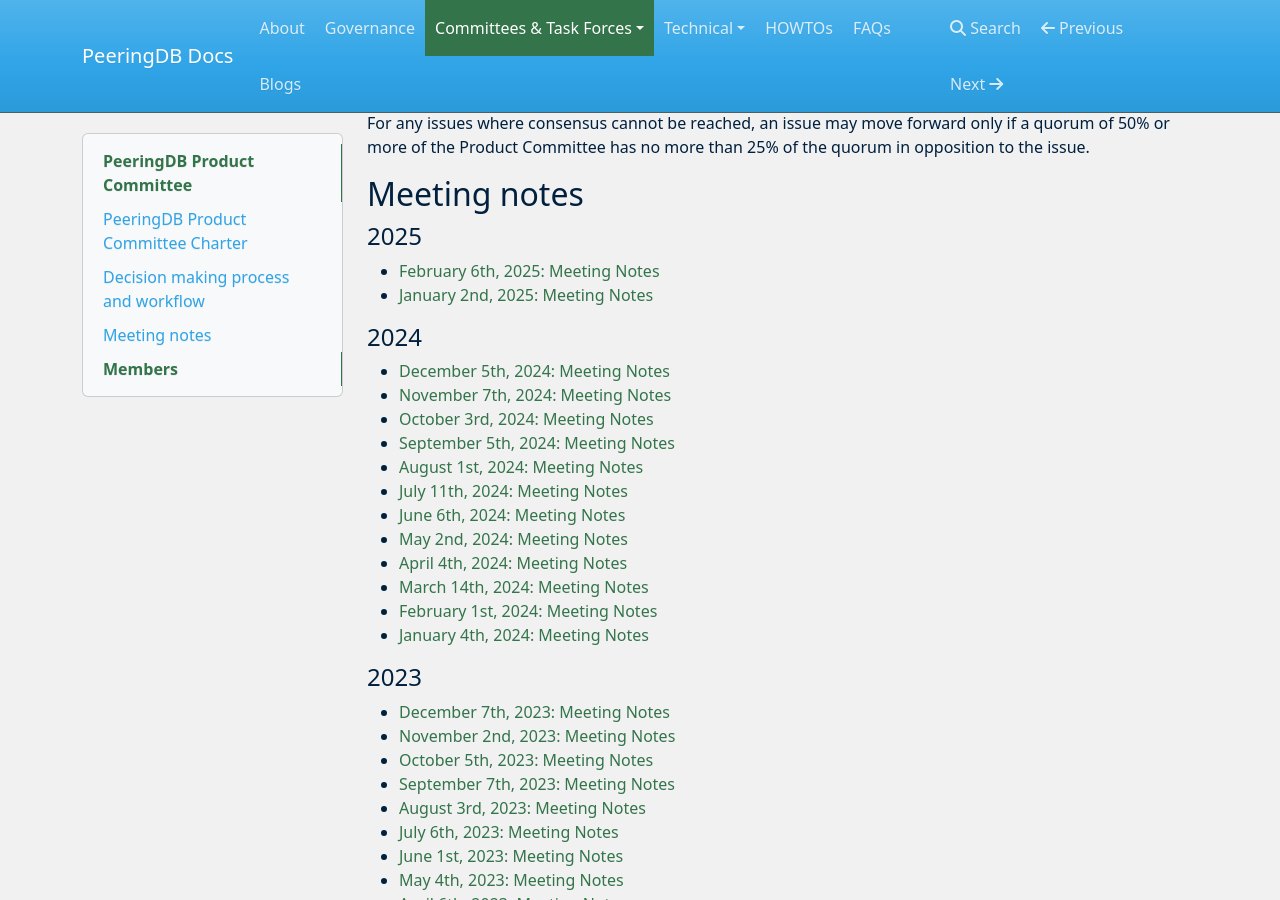
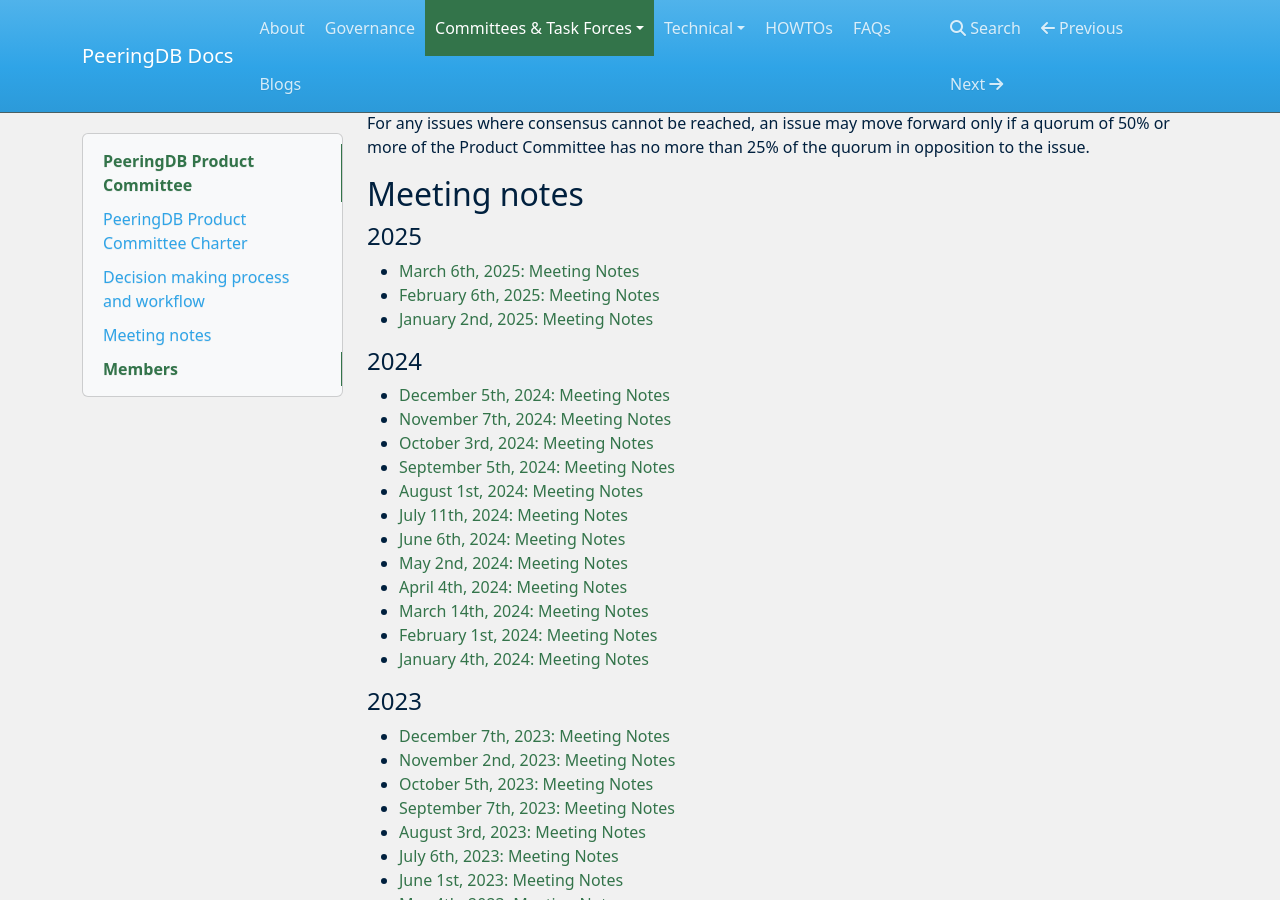
Before and after one commit to peeringdb/docs, an MkDocs documentation site: the page built from docs/committee/product/index.md, in a window 1280 px wide and 900 px high, scrolled down 2552 px. Built offline with MkDocs 1.6.1, drawn with Linux system fonts in a browser that asks for light colours; nearby versions of some CDN libraries.

Commit message:
PC meeting notes March 2025 (#365)
PDF of notes and updated index

```diff
--- a/docs/committee/product/index.md
+++ b/docs/committee/product/index.md
@@ -11,6 +11,7 @@
 
 #### 2025
 
+- [March 6th, 2025: Meeting Notes](notes/2025-03-06_Product_Committee_Notes.pdf)
 - [February 6th, 2025: Meeting Notes](notes/2025-02-06_Product_Committee_Notes.pdf)
 - [January 2nd, 2025: Meeting Notes](notes/2025-01-02_Product_Committee_Notes.pdf)
 
```
Also changed, not shown: 1 other file.
